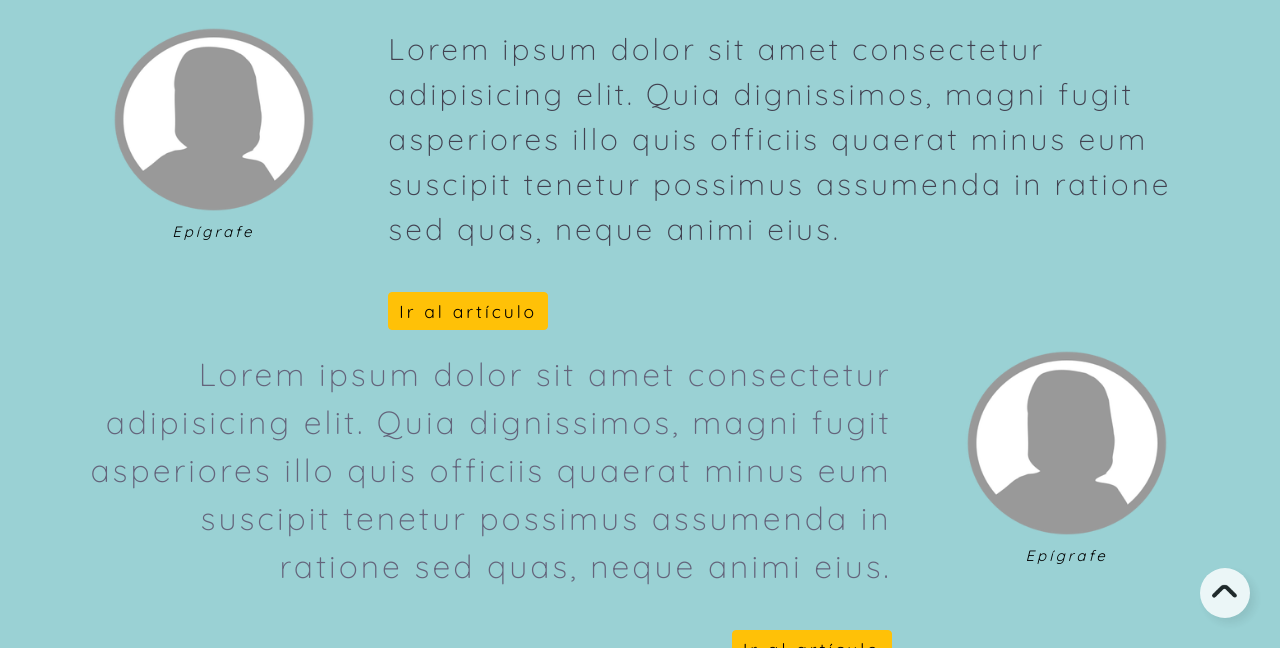
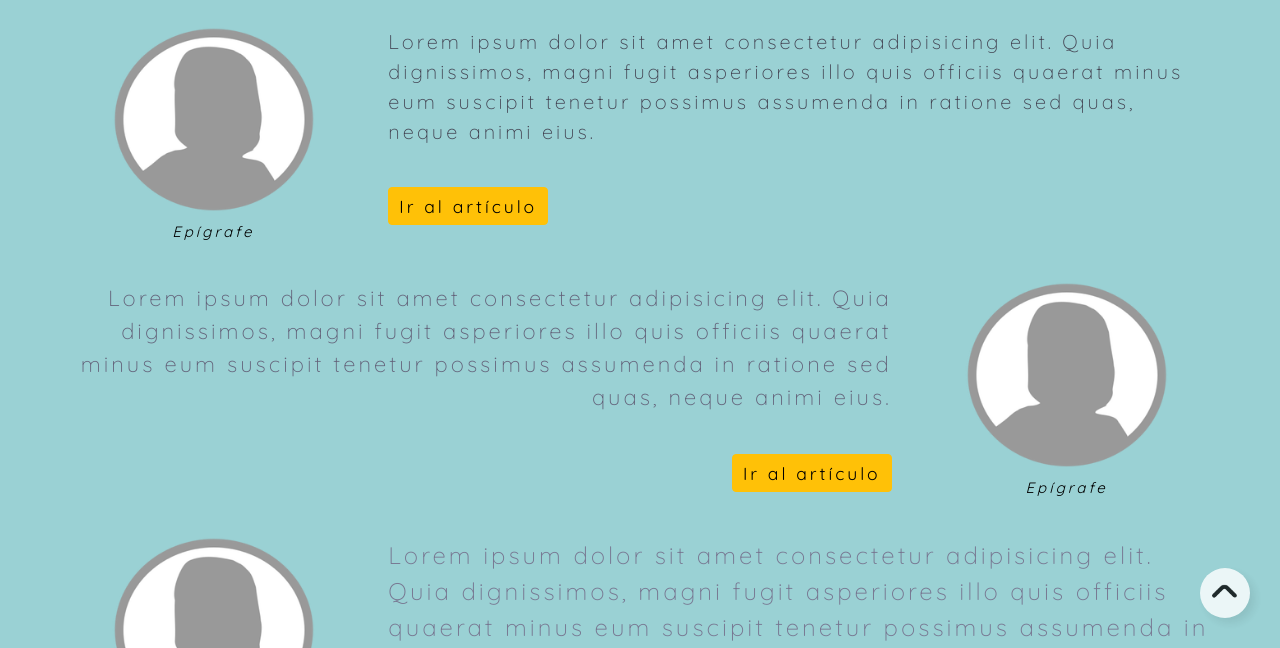
Before and after one commit to SilvanaToledoSz/proyecto_web-artista, a website: page page/resenas.html in a window 1280 px wide. Shown: the part 152-800 px from the top of the page. Drawn offline with nearby package versions, Linux system fonts and the light colour scheme.

Commit message:
carga desafio map map-get extend y mixin

```diff
--- a/page/resenas.html
+++ b/page/resenas.html
@@ -110,7 +110,7 @@
                     </div>
                 </div>
                 <div class="col-7 col-lg-8 mb-3">
-                    <p class="fw-6 lead lh-base fontResena_30">
+                    <p class="fw-6 lead lh-base fontResena_20">
                         Lorem ipsum dolor sit amet consectetur adipisicing elit. Quia dignissimos, magni fugit asperiores illo quis officiis quaerat minus eum suscipit tenetur possimus assumenda in ratione sed quas, neque animi eius.
                     </p>
                     <div class="div__btn btn_r_lg">
@@ -125,7 +125,7 @@
                 <!-- Inicio reseña 2 -->
 
                 <div class="col-7 col-lg-8 mb-3">
-                    <p class="fw-6 lead lh-base text-end fontResena_32">
+                    <p class="fw-6 lead lh-base text-end fontResena_22">
                         Lorem ipsum dolor sit amet consectetur adipisicing elit. Quia dignissimos, magni fugit asperiores illo quis officiis quaerat minus eum suscipit tenetur possimus assumenda in ratione sed quas, neque animi eius.
                     </p>
                     <div class="div__btn btn_r_lg text-end">
@@ -162,7 +162,7 @@
                     </div>
                 </div>
                 <div class="col-7 col-lg-8 mb-3">
-                    <p class="fw-6 lead lh-base fontResena_34">
+                    <p class="fw-6 lead lh-base fontResena_24">
                         Lorem ipsum dolor sit amet consectetur adipisicing elit. Quia dignissimos, magni fugit asperiores illo quis officiis quaerat minus eum suscipit tenetur possimus assumenda in ratione sed quas, neque animi eius.
                     </p>
                     <div class="div__btn btn_r_lg">
--- a/scss/_resenas.scss
+++ b/scss/_resenas.scss
@@ -11,9 +11,9 @@ main {
             div {
                 // Inicio aplicación map
                 $font_resena: (
-                30:#424251,
-                32:#64647B,
-                34:pink
+                20:#424251,
+                22:#64647B,
+                24:#787892
                 );
                 @each $size, $color in $font_resena {
                     .fontResena_#{$size} {
```
Also changed, not shown: css/estilosNuevos.css.
